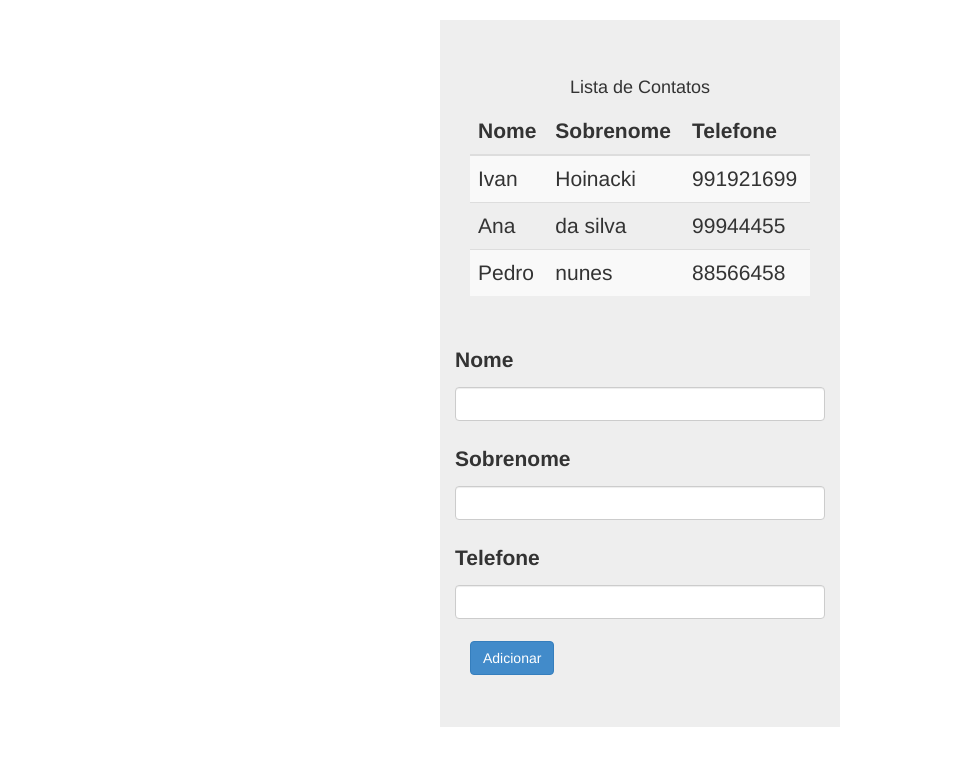
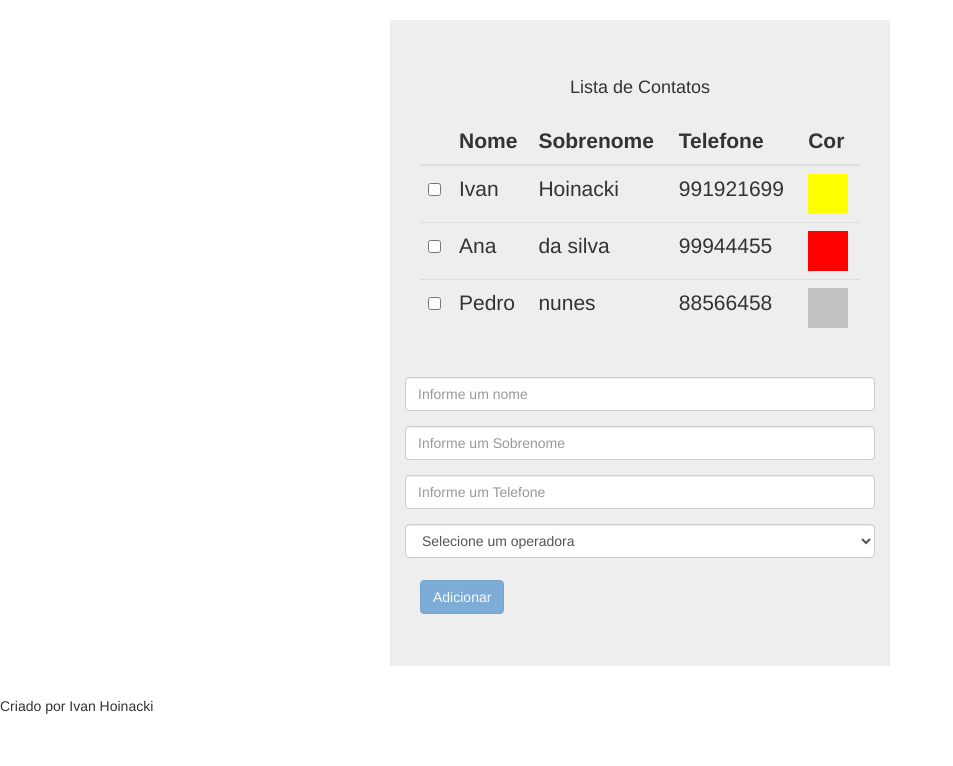
Before and after one commit to ivanhoinacki/angularjs-fadep, a plain HTML site: page index.html in a window 1280 px wide. Shown: the whole page, without its empty margins (0-953 px from the left). Drawn offline with Linux system fonts and the light colour scheme.

Commit message:
update aula dia 27/08

```diff
--- /dev/null
+++ b/footer.html
@@ -0,0 +1 @@
+<div>Criado por Ivan Hoinacki</div>
--- a/index.html
+++ b/index.html
@@ -7,13 +7,23 @@
         <script src="angular.js" charset="utf-8"></script>
         <style media="screen">
             .jumbotron {
-                width: 400px;
+                width: 500px;
                 margin-top: 20px;
                 margin-left: auto;
                 margin-right: auto;
             }
             h4 {
                 text-align: center;
+            }
+            table {
+                margin-top: 20px;
+            }
+            .selecionado {
+                background-color: yellow;
+                font-size: 15px;
+            }
+            .negrito {
+                font-weight: bold;
             }
 
         </style>
@@ -28,15 +38,46 @@
                     {
                         nome: 'Ivan',
                         sobrenome: 'Hoinacki',
-                        telefone: '991921699'
+                        telefone: '991921699',
+                        cor: 'yellow'
                     }, {
                         nome: 'Ana',
                         sobrenome: 'da silva',
-                        telefone: '99944455'
+                        telefone: '99944455',
+                        cor: 'red'
                     }, {
                         nome: 'Pedro',
                         sobrenome: 'nunes',
-                        telefone: '88566458'
+                        telefone: '88566458',
+                        cor: '#C1C1C1'
+                    }
+                ];
+
+                $scope.listaOperadoras = [
+                    {
+                        nome: 'Vivo',
+                        id: 1,
+                        categoria: 'Movel'
+                    }, {
+                        nome: 'Nextel',
+                        id: 6,
+                        categoria: 'Fixo'
+                    }, {
+                        nome: 'Claro',
+                        id: 2,
+                        categoria: 'Movel'
+                    }, {
+                        nome: 'Tim',
+                        id: 3,
+                        categoria: 'Movel'
+                    }, {
+                        nome: 'Oi',
+                        id: 4,
+                        categoria: 'Movel'
+                    }, {
+                        nome: 'GVT',
+                        id: 5,
+                        categoria: 'Fixo'
                     }
                 ];
 
@@ -45,7 +86,23 @@
                     delete $scope.contato;
                 };
 
+                $scope.isSelecionado = function(contatos) {
+                    return contatos.some(function(contato) {
+                        return contato.selecionado;
+                    })
+                };
+
+                $scope.apagarContatos = function(contatos) {
+                    $scope.listaContatos = contatos.filter(function(contato) {
+                        if (!contato.selecionado)
+                            return contato;
+                        }
+                    );
+                };
+
                 $scope.app = "Lista de Contatos";
+
+                // $scope.vetClasses = ['classe1', 'classe2'];
 
             }
         </script>
@@ -55,16 +112,21 @@
             <div class="jumbotron" ng-cloak>
                 <h4>{{ app }}</h4>
 
-                <table class="table table-striped">
+                <table ng-show="listaContatos.length > 0" class="table">
                     <thead>
                         <tr>
+                            <th></th>
                             <th>Nome</th>
                             <th>Sobrenome</th>
                             <th>Telefone</th>
+                            <th>Cor</th>
                         </tr>
                     </thead>
                     <tbody>
-                        <tr ng-repeat="contato in listaContatos">
+                        <tr ng-class="{ 'selecionado negrito' : contato.selecionado }" ng-repeat="contato in listaContatos">
+                            <td>
+                                <input type="checkbox" ng-model="contato.selecionado">
+                            </td>
                             <td>
                                 {{ contato.nome }}
                             </td>
@@ -74,36 +136,43 @@
                             <td>
                                 {{ contato.telefone }}
                             </td>
+                            <td>
+                                <div style="width:40px; height:40px;" ng-style="{'background-color' : contato.cor}"></div>
+                            </td>
                         </tr>
                     </tbody>
                 </table>
                 <hr>
+                {{contato}}
                 <form>
                     <div class="row">
                         <div class="form-group">
-                            <label for="nome">Nome</label>
-                            <input type="text" class="form-control" ng-model="contato.nome" name="nome">
+                            <input type="text" placeholder="Informe um nome" class="form-control" ng-model="contato.nome" name="nome">
                         </div>
                     </div>
                     <div class="row">
                         <div class="form-group">
-                            <label for="sobrenome">Sobrenome</label>
-                            <input type="text" class="form-control" ng-model="contato.sobrenome" name="sobrenome">
+                            <input type="text" class="form-control" placeholder="Informe um Sobrenome" ng-model="contato.sobrenome" name="sobrenome">
                         </div>
                     </div>
                     <div class="row">
                         <div class="form-group">
-                            <label for="telefone">Telefone</label>
-                            <input type="text" class="form-control" ng-model="contato.telefone" name="telefone">
+                            <input type="text" class="form-control" placeholder="Informe um Telefone" ng-model="contato.telefone" name="telefone">
                         </div>
                     </div>
-                    <button type="button"  ng-click="adicionarContato(contato);" name="button" class="btn btn-primary">Adicionar</button>
+                    <div class="row">
+                        <div class="form-group">
+                            <select class="form-control" ng-model="contato.operadora" ng-options="operadora.nome group by operadora.categoria for operadora in listaOperadoras | orderBy : 'id' ">
+                                <option value="">Selecione um operadora</option>
+                            </select>
+                        </div>
+                    </div>
+                    <button type="button" name="button" ng-show="isSelecionado(listaContatos);" ng-click="apagarContatos(listaContatos)" class="btn btn-danger">Deletar</button>
+                    <button type="button" ng-click="adicionarContato(contato);" ng-disabled="!contato.nome || !contato.sobrenome || !contato.telefone" name="button" class="btn btn-primary">Adicionar</button>
+
                 </form>
-
-                {{nome + ' ' + sobrenome}}
-
             </div>
         </div>
-
+        <div ng-include="'footer.html' "></div>
     </body>
 </html>
```
